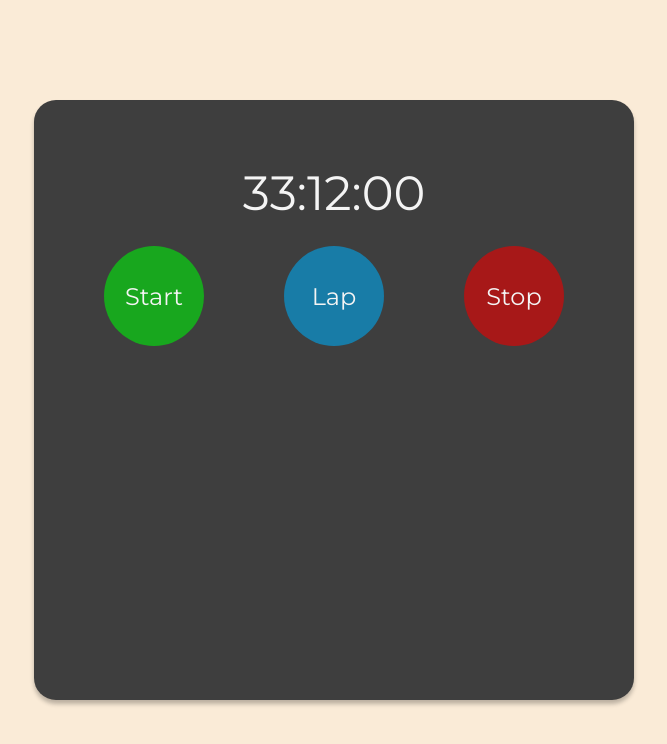
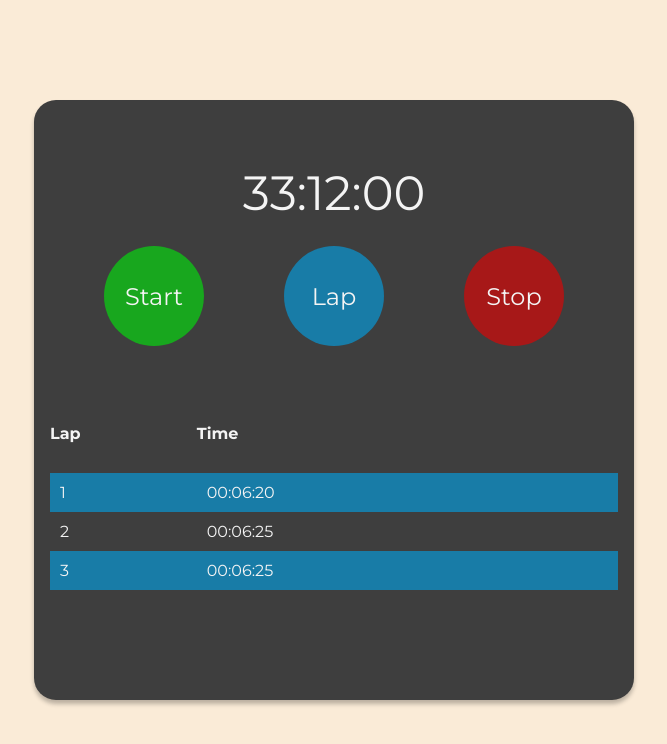
Before and after one commit to GhazalBasalighe/hw20_maktab99, a React (Vite) app in the folder stop-watch/: page / in a window 1280 px wide. Shown: the top 744 px of the page, without its empty margins (306-973 px from the left). Built offline with nearby package versions, Linux system fonts and the light colour scheme.

Commit message:
[feat] Add laps table UI

```diff
--- a/stop-watch/src/App.jsx
+++ b/stop-watch/src/App.jsx
@@ -1,9 +1,11 @@
 import "./App.css";
 import Timer from "./Components/Timer/Timer";
+import Laps from "./Components/Laps/Laps";
 function App() {
   return (
     <div className="container">
       <Timer />
+      <Laps />
     </div>
   );
 }
--- a/stop-watch/src/Components/Laps/Laps.jsx
+++ b/stop-watch/src/Components/Laps/Laps.jsx
@@ -0,0 +1,30 @@
+import laps from "./Laps.module.css";
+
+function Laps() {
+  return (
+    <table className={laps.lapsTable}>
+      <thead>
+        <tr>
+          <th>Lap</th>
+          <th>Time</th>
+        </tr>
+      </thead>
+      <tbody>
+        <tr>
+          <td>1</td>
+          <td>00:06:20</td>
+        </tr>
+        <tr>
+          <td>2</td>
+          <td>00:06:25</td>
+        </tr>
+        <tr>
+          <td>3</td>
+          <td>00:06:25</td>
+        </tr>
+      </tbody>
+    </table>
+  );
+}
+
+export default Laps;
--- /dev/null
+++ b/stop-watch/src/Components/Laps/Laps.module.css
@@ -0,0 +1,21 @@
+.lapsTable
+{
+    width: 100%;
+    text-align: left;
+    border-collapse: collapse;
+}
+
+.lapsTable thead th
+{
+    padding: 30px 0
+}
+
+.lapsTable tbody td
+{
+    padding: 10px 10px;
+}
+
+.lapsTable tbody tr:nth-child(odd)
+{
+    background-color: #187ca7;
+}
--- a/stop-watch/src/Components/Timer/Timer.module.css
+++ b/stop-watch/src/Components/Timer/Timer.module.css
@@ -32,6 +32,7 @@
     font-size: 24px;
     font-weight: 400;
     color: #F4F4F4;
+    cursor: pointer;
 }
 
 
```
